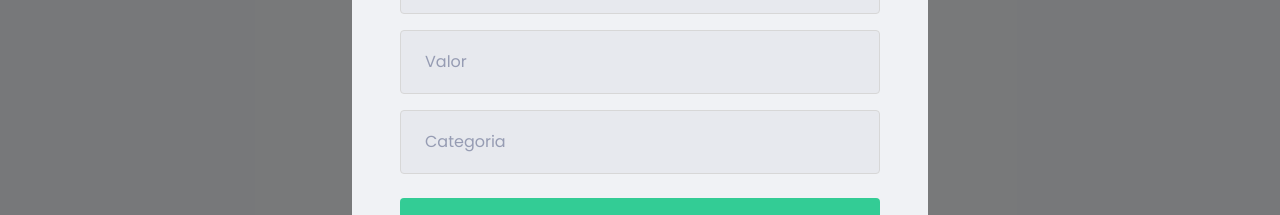
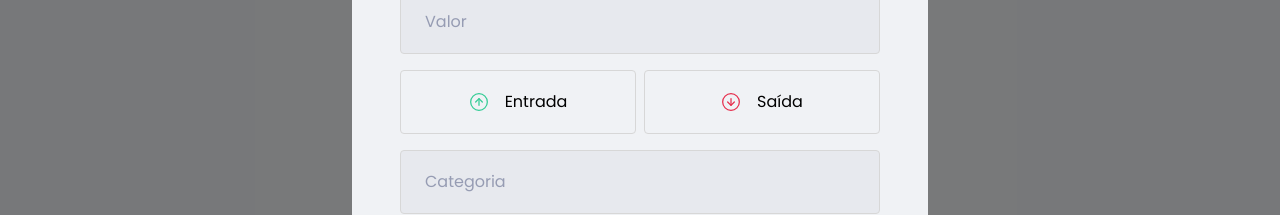
Before and after one commit to jairosl/dtmoney-rockeatseat, a React (Create React App) app: page / in a window 1280 px wide. Both pictures are taken after a click on the button "nova transação". Shown: the part 328-543 px from the top of the page. Built offline with nearby package versions, Linux system fonts and the light colour scheme; what miragejs would draw is missing.

Commit message:
feat: create into form sessao outcome and income buttons

```diff
--- a/src/components/NewTransactionModal/index.tsx
+++ b/src/components/NewTransactionModal/index.tsx
@@ -1,6 +1,8 @@
 import Modal from 'react-modal';
 import closeImg from '../../assets/close.svg'
-import { Container } from './styles';
+import incomeImg from '../../assets/income.svg'
+import outcomeImg from '../../assets/outcome.svg'
+import { Container, TransactionTypeContainer } from './styles'
 
 interface NewTransactionModalProps {
   isOpen: boolean;
@@ -38,6 +40,29 @@
           placeholder="Valor"
         />
 
+        <TransactionTypeContainer>
+          <button
+            type="button"
+          >
+            <img src={incomeImg} alt="Entrada" />
+            <span>
+              Entrada
+            </span>
+
+          </button>
+
+          <button
+            type="button"
+          >
+            <img src={outcomeImg} alt="Saída" />
+            <span>
+              Saída
+            </span>
+
+          </button>
+
+        </TransactionTypeContainer>
+
         <input
           placeholder="Categoria"
         />
--- a/src/components/NewTransactionModal/styles.ts
+++ b/src/components/NewTransactionModal/styles.ts
@@ -1,4 +1,5 @@
 import styled from 'styled-components';
+import { darken } from 'polished';
 
 export const Container = styled.form`
   h2 {
@@ -48,3 +49,39 @@
     }
   }
 `;
+
+export const TransactionTypeContainer = styled.div`
+  margin: 1rem 0;
+  display: grid;
+  grid-template-columns: 1fr 1fr;
+  gap: 0.5rem;
+
+  button {
+    height: 4rem;
+    border: 1px solid #d7d7d7;
+    border-radius: 0.25rem;
+
+    background: transparent;
+    display: flex;
+    align-items: center;
+    justify-content: center;
+
+    transition: border-color 0.2s;
+
+    &:hover {
+      border-color: ${darken(0.1, "#d7d7d7")}
+    }
+
+    img {
+      height: 20px;
+      width: 20px;
+    }
+
+    span {
+      display: inline-block;
+      margin-left: 1rem;
+      font-size: 1rem;
+      color: var(--text-title);
+    }
+  }
+`;
```
